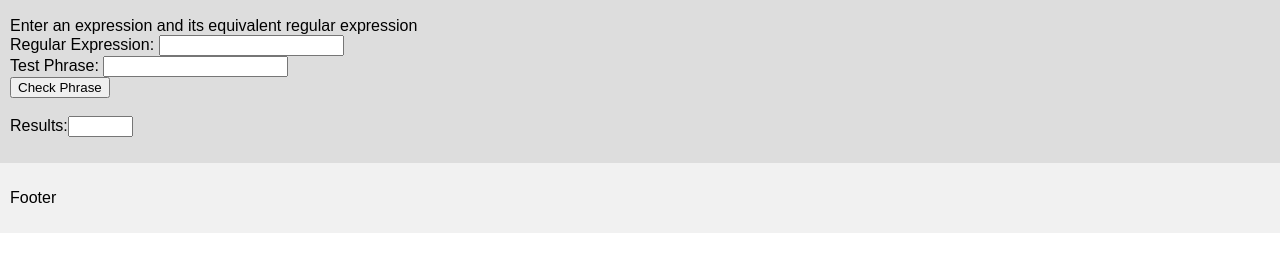
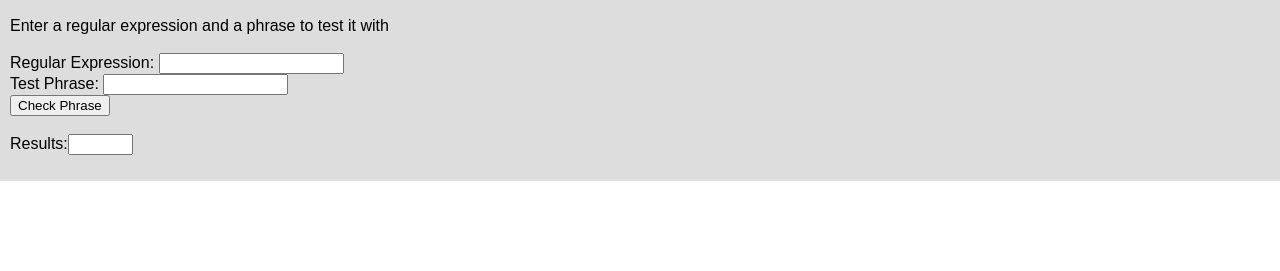
Before and after one commit to mcclint50/RegExpTesterCJM, a plain HTML site: page index.html in a window 1280 px wide. Shown: the part 61-332 px from the top of the page. Drawn offline with Linux system fonts and the light colour scheme.

Commit message:
Took out the footer

```diff
--- a/index.html
+++ b/index.html
@@ -48,11 +48,12 @@
 
     <div class="content">
       <h2>RegExp Tester</h2>
-      <p>Enter an expression and its equivalent regular expression
+      <p>Enter a regular expression and a phrase to test it with
       <br>
-      Regular Expression: <input id="regEx" type="text" value=" " size="20">
       <br>
-      Test Phrase: <input id="test" type="text" value=" " size="20">
+      Regular Expression: <input id="regEx" type="text" value="" size="20">
+      <br>
+      Test Phrase: <input id="test" type="text" value="" size="20">
       <br>
       <button type="button" onclick="CheckRegExp()">Check Phrase</button>
       <br>
@@ -61,11 +62,6 @@
       <br>
       </p>
     </div>
-
-    <div class="footer">
-      <p>Footer</p>
-    </div>
-
     </body>
     </html>
 </head>
```
